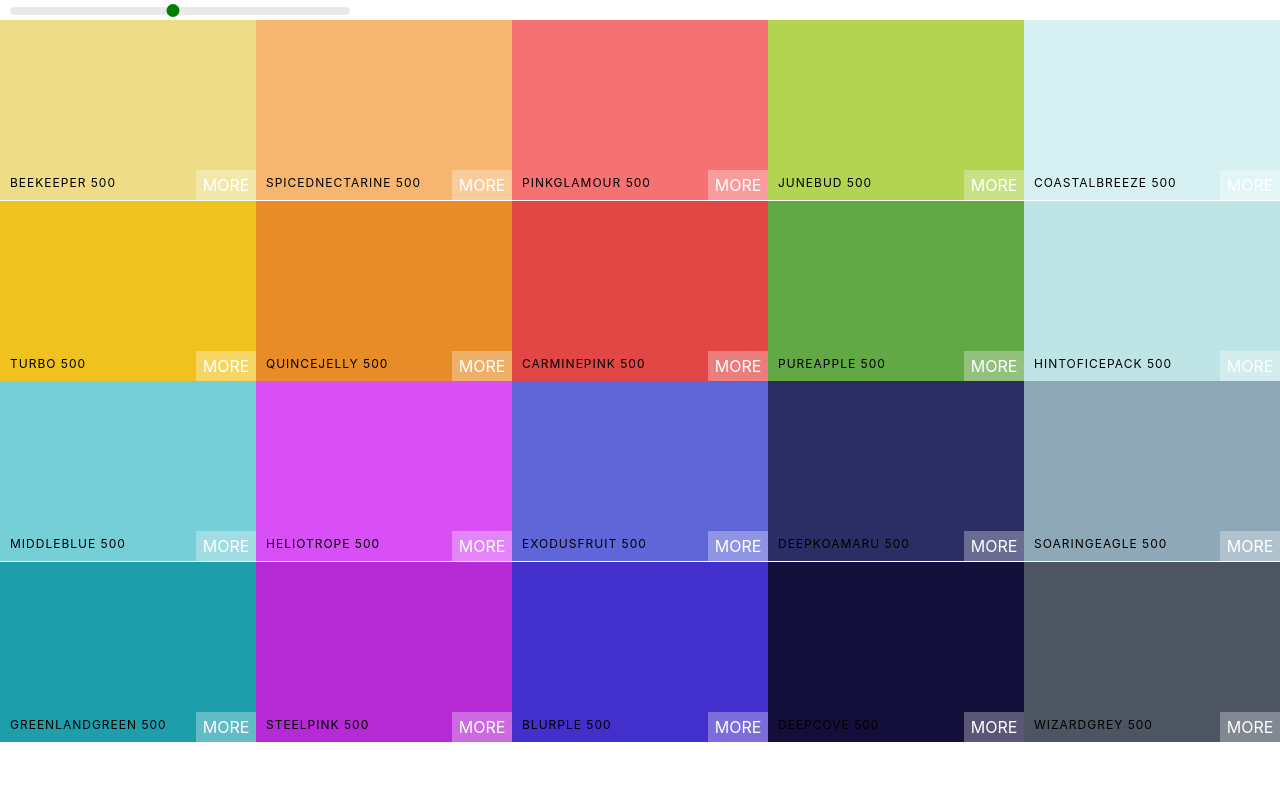
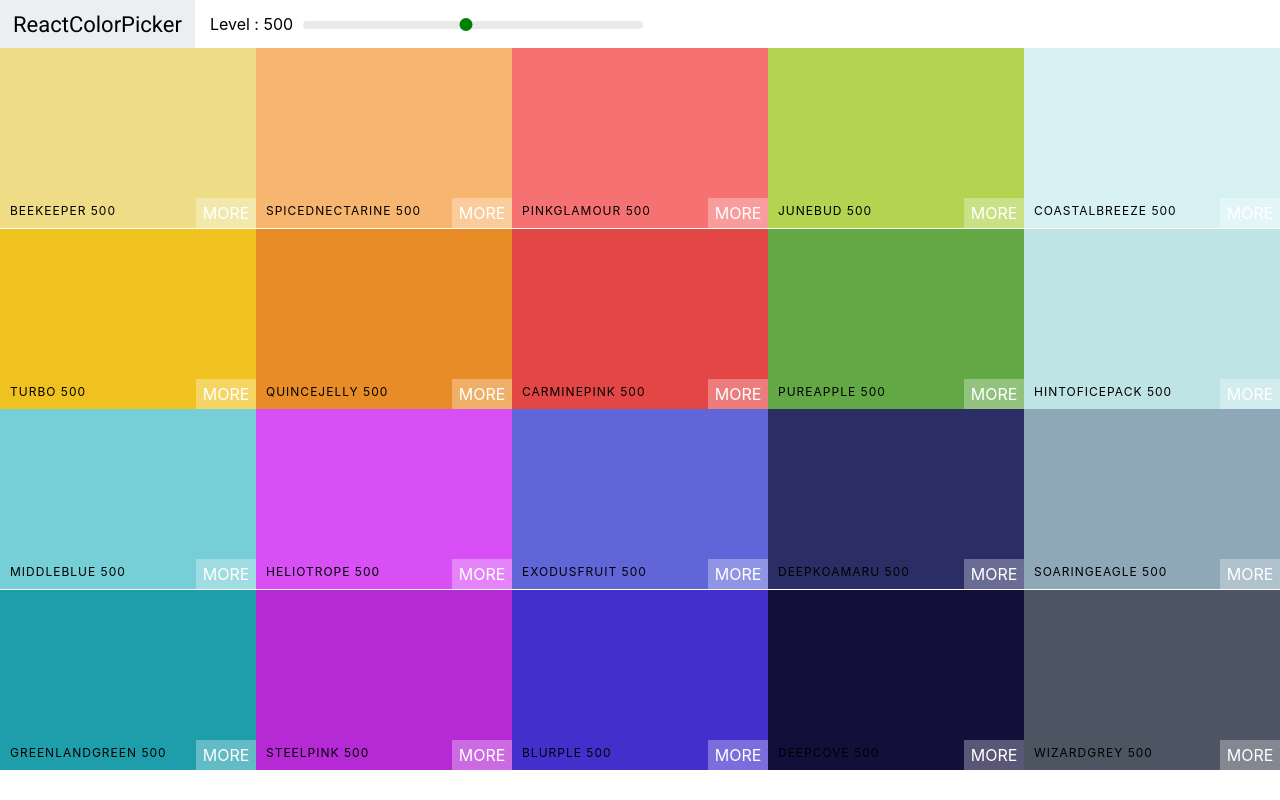
Before and after one commit to sheen4n/react-colors, a React (Create React App) app: page / in a window 1280 px wide. Built offline with nearby package versions, Linux system fonts and the light colour scheme.

Commit message:
Add Navbar and Google Font

```diff
--- a/public/index.html
+++ b/public/index.html
@@ -15,6 +15,10 @@
       user's mobile device or desktop. See https://developers.google.com/web/fundamentals/web-app-manifest/
     -->
     <link rel="manifest" href="%PUBLIC_URL%/manifest.json" />
+    <link
+      href="https://fonts.googleapis.com/css?family=Roboto:100,400,500&display=swap"
+      rel="stylesheet"
+    />
     <!--
       Notice the use of %PUBLIC_URL% in the tags above.
       It will be replaced with the URL of the `public` folder during the build.
--- /dev/null
+++ b/src/Navbar.css
@@ -0,0 +1,50 @@
+.Navbar {
+  display: flex;
+  align-items: center;
+  justify-content: flex-start;
+  height: 6vh;
+}
+
+.logo {
+  margin-right: 15px;
+  padding: 0 13px;
+  font-size: 22px;
+  background-color: #eceff1;
+  font-family: Roboto;
+  height: 100%;
+  display: flex;
+  align-items: center;
+}
+
+.logo a {
+  text-decoration: none;
+  color: black;
+}
+
+.slider {
+  width: 340px;
+  margin: 0 10px;
+  display: inline-block;
+}
+
+.rc-slider-track {
+  background-color: transparent;
+}
+
+.rc-slider-rail {
+  height: 8px;
+}
+
+.rc-slider-handle:active,
+.rc-slider-handle:hover,
+.rc-slider-handle:focus,
+.rc-slider-handle {
+  background-color: green;
+  outline: none;
+  border: 2px solid green;
+  box-shadow: none;
+  width: 13px;
+  height: 13px;
+  margin-left: -7px;
+  margin-top: -3px;
+}
--- /dev/null
+++ b/src/Navbar.js
@@ -0,0 +1,29 @@
+import React from 'react';
+import Slider from 'rc-slider';
+
+import 'rc-slider/assets/index.css';
+import './Navbar.css';
+
+const Navbar = ({ level, changeLevel }) => {
+  return (
+    <header className="Navbar">
+      <div className="logo">
+        <a href="">ReactColorPicker</a>
+      </div>
+      <div className="slider-container">
+        <span>Level : {level}</span>
+        <div className="slider">
+          <Slider
+            defaultValue={level}
+            min={100}
+            max={900}
+            step={100}
+            onAfterChange={changeLevel}
+          />
+        </div>
+      </div>
+    </header>
+  );
+};
+
+export default Navbar;
--- a/src/Palette.css
+++ b/src/Palette.css
@@ -5,31 +5,3 @@
 .Palette-colors {
   height: 90%;
 }
-
-.slider {
-  width: 340px;
-  margin: 0 10px;
-  display: inline-block;
-}
-
-.rc-slider-track {
-  background-color: transparent;
-}
-
-.rc-slider-rail {
-  height: 8px;
-}
-
-.rc-slider-handle:active,
-.rc-slider-handle:hover,
-.rc-slider-handle:focus,
-.rc-slider-handle {
-  background-color: green;
-  outline: none;
-  border: 2px solid green;
-  box-shadow: none;
-  width: 13px;
-  height: 13px;
-  margin-left: -7px;
-  margin-top: -3px;
-}
--- a/src/Palette.js
+++ b/src/Palette.js
@@ -1,8 +1,7 @@
 import React, { useState } from 'react';
 import ColorBox from './ColorBox';
-import 'rc-slider/assets/index.css';
 import './Palette.css';
-import Slider from 'rc-slider';
+import Navbar from './Navbar';
 
 const Palette = ({ palette, ...rest }) => {
   const [level, setLevel] = useState(500);
@@ -11,20 +10,9 @@
 
   const changeLevel = newLevel => setLevel(newLevel);
 
-  console.log(colors);
-
   return (
     <div className="Palette">
-      <div className="slider">
-        <Slider
-          defaultValue={level}
-          min={100}
-          max={900}
-          step={100}
-          onAfterChange={changeLevel}
-        />
-      </div>
-
+      <Navbar level={level} changeLevel={changeLevel} />
       <div className="Palette-colors">
         {colors[level].map(color => (
           <ColorBox {...color} key={color.name} />
```
